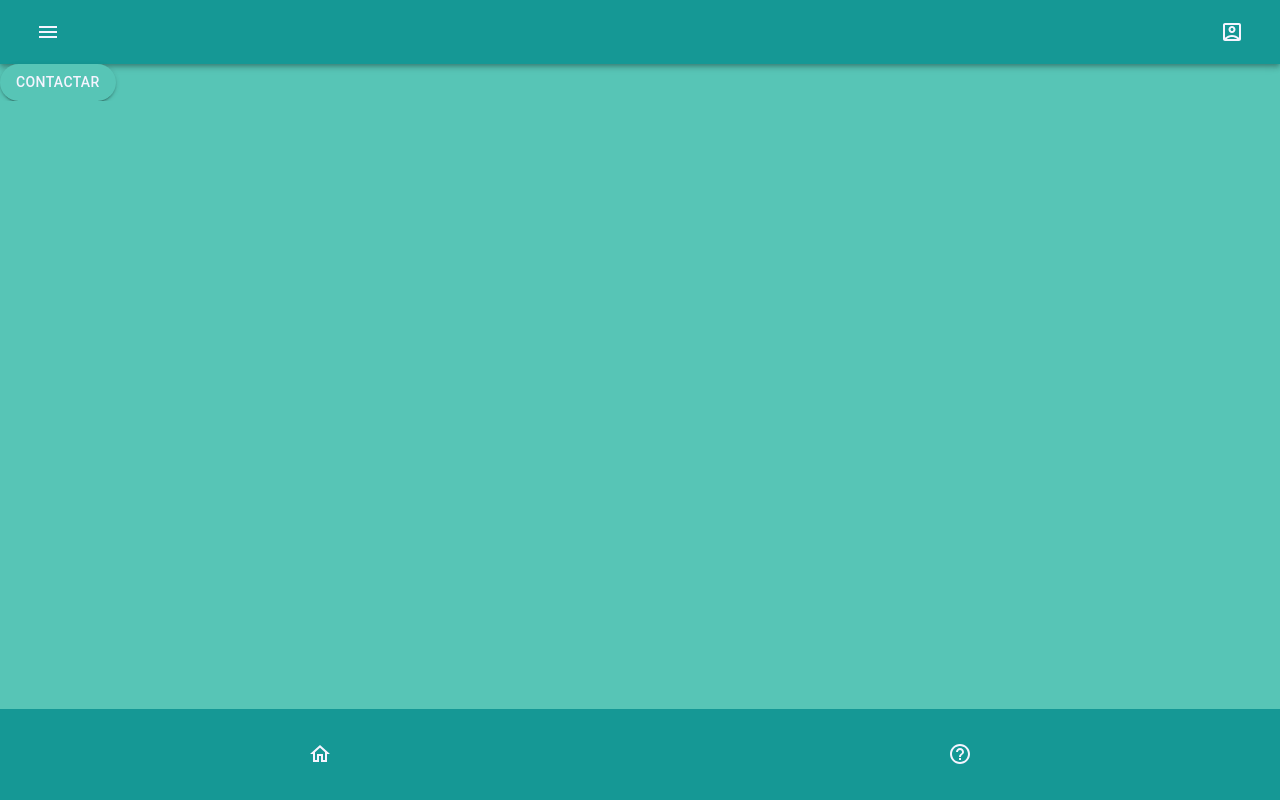
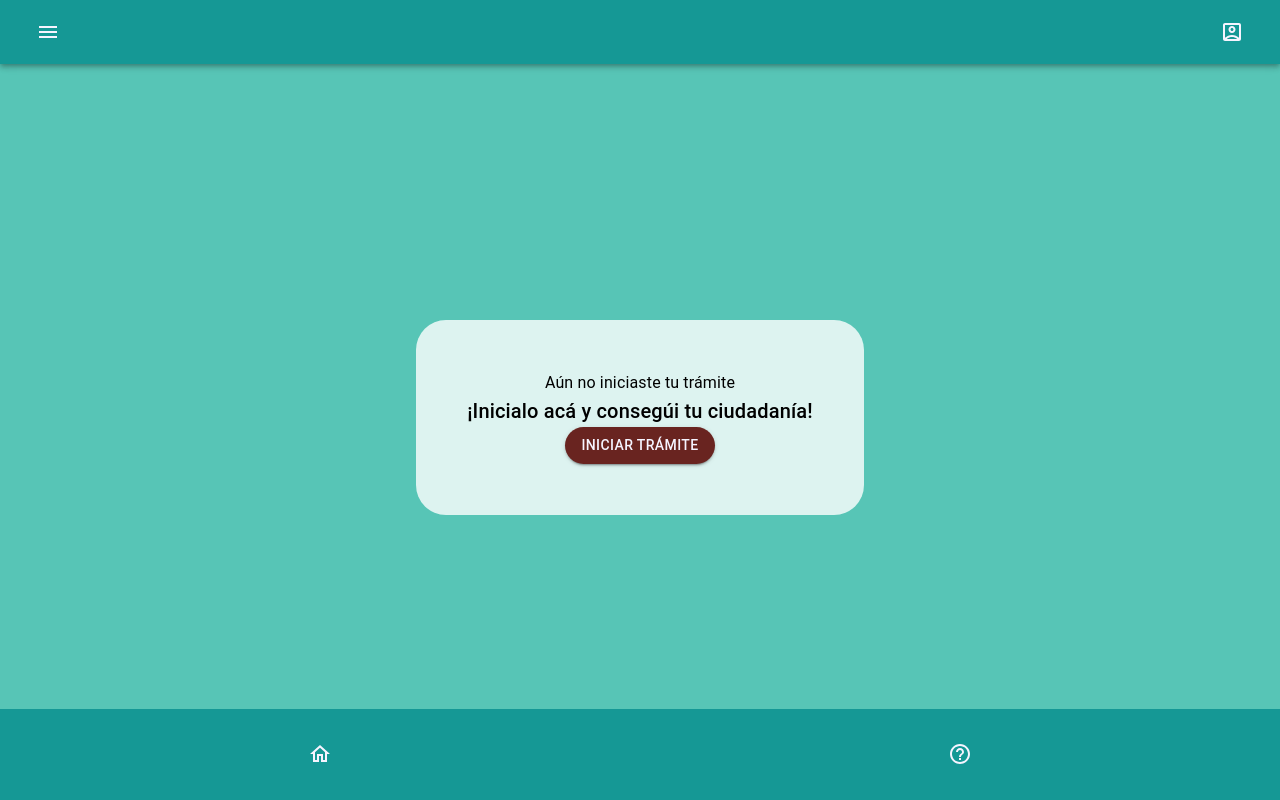
Before and after one commit to FedericoArielLotitto/TramitArte-frontend, a Next.js app: page /tramite in a window 1280 px wide. Built offline with nearby package versions, Linux system fonts and the light colour scheme.

Commit message:
Commit parcial: agrega component de botón secundario

```diff
--- a/src/app/globals.css
+++ b/src/app/globals.css
@@ -83,6 +83,8 @@
 html,
 body {
   max-width: 100vw;
+  max-height: 100vh;
+  height: 100vh;
   overflow-x: hidden;
 }
 
--- a/src/app/theme.js
+++ b/src/app/theme.js
@@ -4,6 +4,7 @@ const blancoFantasma = '#F6F4FF';
 const turquesaMedio = '#57c5b6';
 const verdeAzulado = '#1A5F7A';
 const cyanOscuro = '#159895';
+const granate = '#692420';
 
 const theme = createTheme({
     palette: {
@@ -19,6 +20,10 @@ const theme = createTheme({
         info: {
             main: blancoFantasma,
             contrastText: turquesaMedio
+        },
+        terciario: {
+            main: granate,
+            contrastText: blancoFantasma
         }
     }
 })
--- a/src/app/tramite/page.js
+++ b/src/app/tramite/page.js
@@ -1,15 +1,22 @@
-"use client"
+"use client";
 
 import Footer from "@/components/moleculas/footer/Footer";
 import ButtonSubmit from "@/components/atomos/button/submit/default/ButtonSubmit";
+import ButtonSubmitSecundario from "@/components/atomos/button/submit/secundario/ButtonSubmitSecundario";
 import CustomAppBar from "@/components/moleculas/appBar/CustomAppBar";
+import CustomCard from "@/components/moleculas/card/CustomCard";
+import { Box } from "@mui/material";
 
 function InicioTramite() {
-    return <div>
-        <CustomAppBar></CustomAppBar>
-        <ButtonSubmit texto="contactar" />
-        <Footer></Footer>
+  return (
+    <div>
+      <CustomAppBar></CustomAppBar>
+      <Box sx={{ height: '80%', padding: '20% 10%', display: 'flex', justifyContent: 'center', alignItems: 'center'}}>
+        <CustomCard />
+      </Box>
+      <Footer></Footer>
     </div>
+  );
 }
 
 export default InicioTramite;
--- /dev/null
+++ b/src/components/atomos/button/submit/secundario/ButtonSubmitSecundario.js
@@ -0,0 +1,11 @@
+import theme from "@/app/theme";
+
+const { Button, ThemeProvider } = require("@mui/material");
+
+const ButtonSubmitSecundario = ({ texto }) => (
+  <ThemeProvider theme={theme}>
+    <Button sx={{ borderRadius:'45px'}} variant="contained" color="terciario">{texto}</Button>
+  </ThemeProvider>
+);
+
+export default ButtonSubmitSecundario;
--- /dev/null
+++ b/src/components/moleculas/card/CustomCard.js
@@ -0,0 +1,30 @@
+import theme from "@/app/theme";
+import ButtonSubmitSecundario from "@/components/atomos/button/submit/secundario/ButtonSubmitSecundario";
+import { ThemeProvider } from "@emotion/react";
+import { Box, Container, Typography } from "@mui/material";
+
+function CustomCard() {
+  return (
+    <ThemeProvider theme={theme}>
+      <Box
+        sx={{
+          backgroundColor: "rgba(255, 255, 255, 0.8)",
+          borderRadius: "30px",
+          padding: '5%'
+        }}
+      >
+        <Typography textAlign="center" color="terciario">
+          {"Aún no iniciaste tu trámite"}
+        </Typography>
+        <Typography textAlign="center" color="terciario" variant="h6">
+          {"¡Inicialo acá y consegúi tu ciudadanía!"}
+        </Typography>
+        <Box sx={{ display: 'flex', justifyContent: 'center'}}>
+          <ButtonSubmitSecundario texto="iniciar trámite"></ButtonSubmitSecundario>
+        </Box>
+      </Box>
+    </ThemeProvider>
+  );
+}
+
+export default CustomCard;
--- a/src/components/moleculas/footer/Footer.js
+++ b/src/components/moleculas/footer/Footer.js
@@ -14,7 +14,7 @@ function Footer() {
           backgroundColor: "primary.dark",
           display: "flex",
           justifyContent: "space-around",
-          position: 'fixed',
+          position: 'absolute',
           bottom: 0
         }}
       >
```
